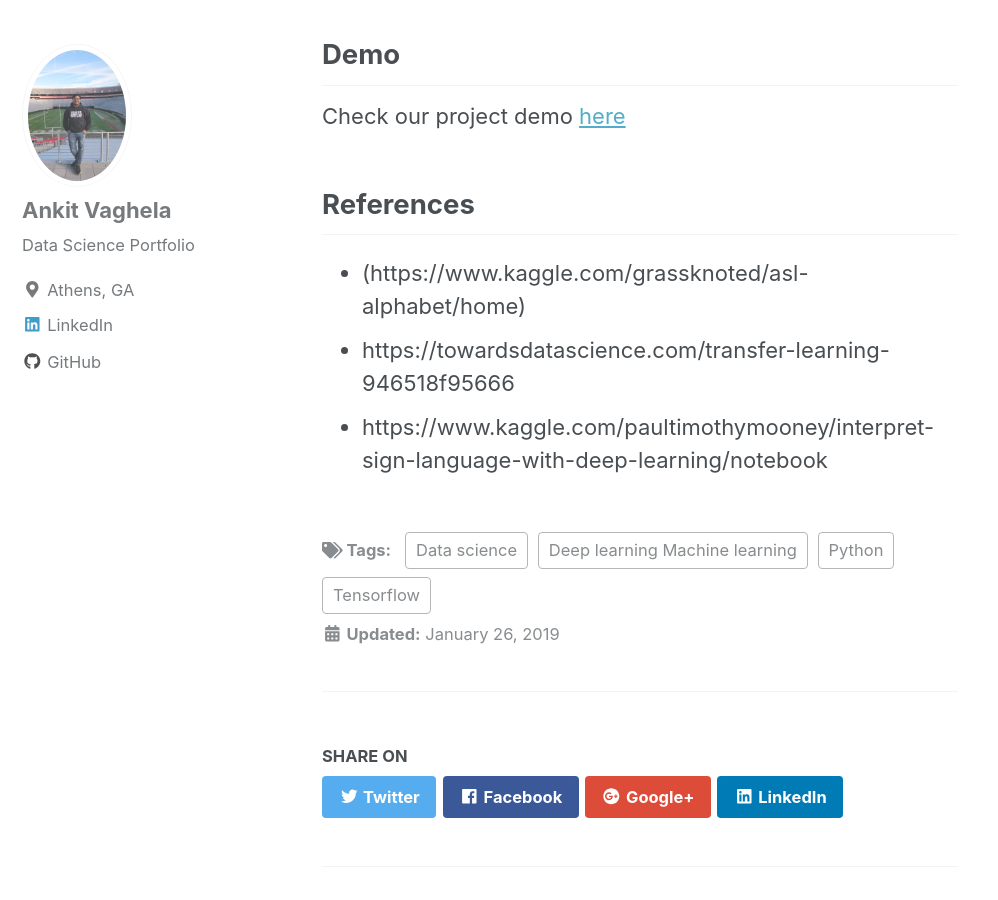
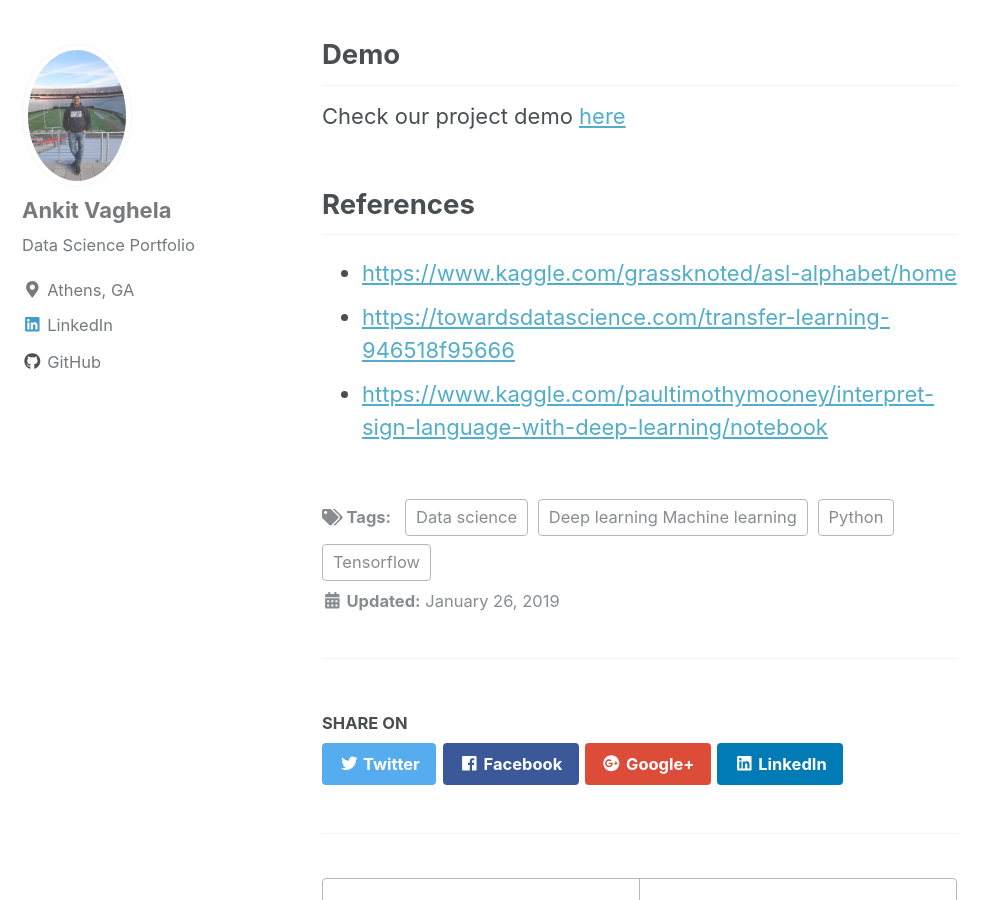
Before and after one commit to ankit-vaghela30/ankit-vaghela30.github.io, a Jekyll site: the page built from _posts/2019-01-26-signlangrec.md, in a window 1280 px wide and 900 px high, scrolled down 3531 px. Shown: the whole window, without its empty margins (0-998 px from the left). Built offline with Jekyll 4.4.1, drawn with Linux system fonts in a browser that asks for light colours; nearby versions of some CDN libraries; part of the change alters nothing that is shown.

```diff
--- a/_posts/2019-01-26-signlangrec.md
+++ b/_posts/2019-01-26-signlangrec.md
@@ -47,6 +47,6 @@ For more detailed description, Please have a look at our [project report](https:
 Check our project demo [here](https://www.youtube.com/watch?v=qDAso3HYtMg&t=11s)
 
 ## References
-* (https://www.kaggle.com/grassknoted/asl-alphabet/home)
-* https://towardsdatascience.com/transfer-learning-946518f95666
-* https://www.kaggle.com/paultimothymooney/interpret-sign-language-with-deep-learning/notebook
+* [https://www.kaggle.com/grassknoted/asl-alphabet/home](https://www.kaggle.com/grassknoted/asl-alphabet/home)
+* [https://towardsdatascience.com/transfer-learning-946518f95666](https://towardsdatascience.com/transfer-learning-946518f95666)
+* [https://www.kaggle.com/paultimothymooney/interpret-sign-language-with-deep-learning/notebook](https://www.kaggle.com/paultimothymooney/interpret-sign-language-with-deep-learning/notebook)
```
